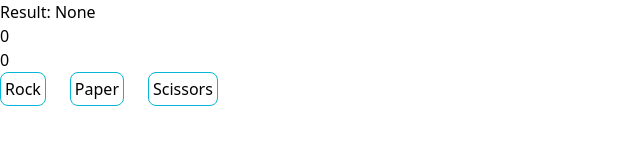
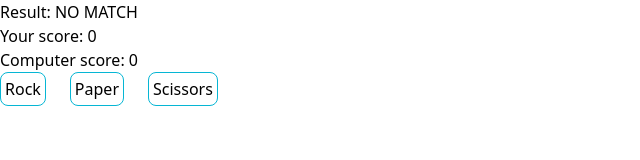
Before and after one commit to alainopsone/rps, a website built with Vite: page index.html in a window 1280 px wide. Shown: the whole page, without its empty margins (0-640 px from the left). Built offline with nearby package versions, Linux system fonts and the light colour scheme.

Commit message:
minor clean

```diff
--- a/index.html
+++ b/index.html
@@ -10,9 +10,9 @@
   <body>
     <div class="container">
       <div>
-        <p>Result: <span data-result>None</span></p>
-        <p data-human-score>0</p>
-        <p data-computer-score>0</p>
+        <p>Result: <span data-result>NO MATCH</span></p>
+        <p>Your score: <span data-human-score>0</span></p>
+        <p>Computer score: <span data-computer-score>0</span></p>
       </div>
       <ul class="flex gap-6">
         <li><button data-human-selection="rock" class="p-1 rounded-lg border border-cyan-500 hover:bg-slate-500">Rock</button></li>
```
